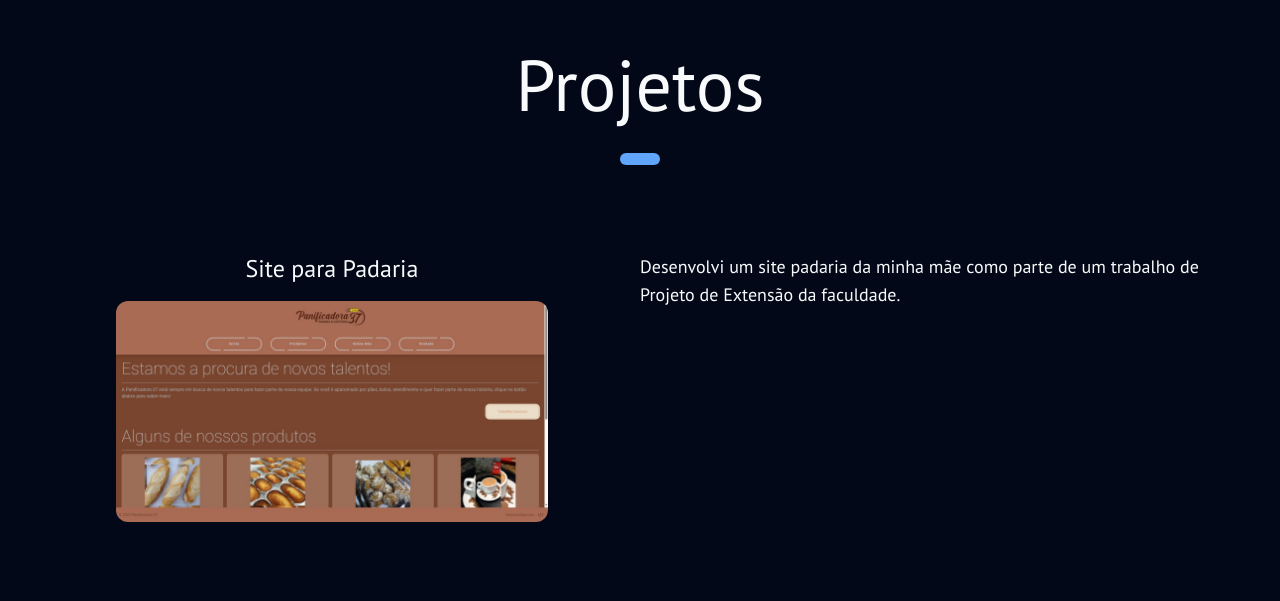
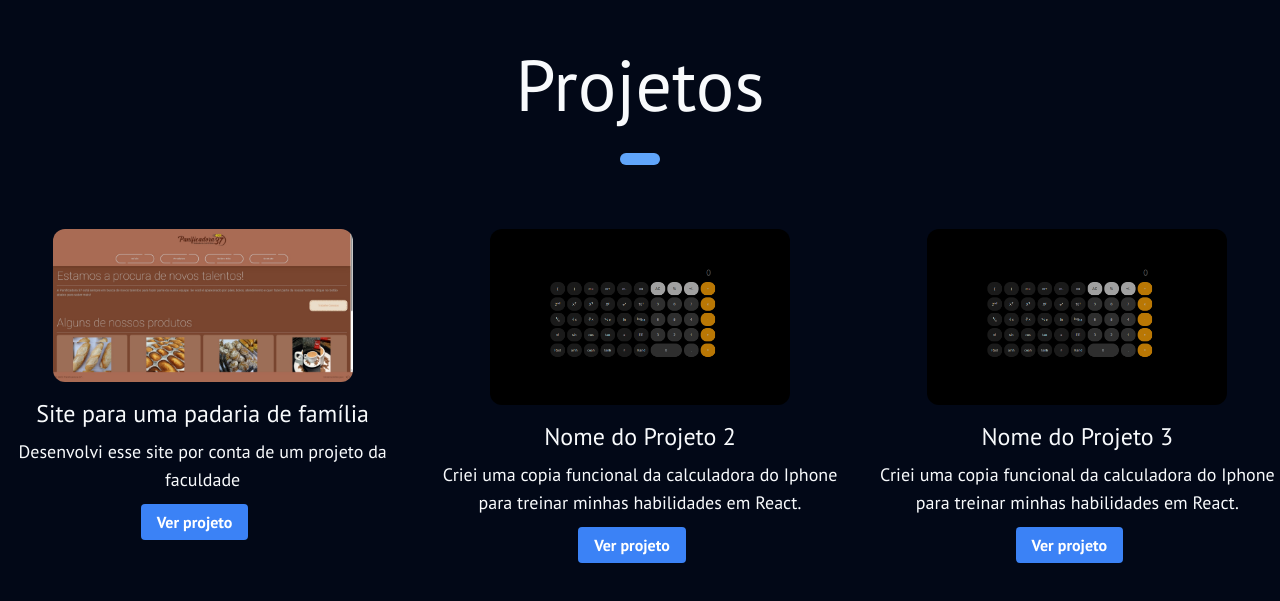
Before and after one commit to GabrielErani/PortFolioVite, a React (Vite) app: page / in a window 1280 px wide. Shown: the part 856-1457 px from the top of the page. Before the commit the page ends 1418 px from the top, so only its background shows below. Built offline with nearby package versions, Linux system fonts and the light colour scheme.

Commit message:
adicionando projetos

```diff
--- a/src/components/pages/MainPage/MainPage.tsx
+++ b/src/components/pages/MainPage/MainPage.tsx
@@ -1,5 +1,6 @@
 import "./MainPage.css";
 import HeaderMainPage from "./HeaderMainPage";
+import ProjectCard from "./ProjectCard";
 
 const MainPage = () => {
   return (
@@ -29,24 +30,32 @@ const MainPage = () => {
         </p>
       </section>
       <section className=" h-fit max-w-screen justify-center items-center flex flex-col" id="Projetos">
-      <div className="flex justify-center items-center flex-col w-full">
+        <div className="flex justify-center items-center flex-col w-full">
           <h1 className="my-8 md:text-7xl text-3xl">Projetos</h1>
           <span className="h-3 bg-blue-400 w-10 rounded-full mb-16"></span>
         </div>
-        <div className="grid grid-flow-row grid-cols-1 w-fit p-4 gap-8 ">
-            <div className="flex flex-col justify-center   p-2 rounded-xl md:flex-row max-w-screen">
-                <div className="flex flex-col items-center md:w-[50%]">
-                <h2 className="text-2xl">Site para Padaria</h2>
-                <img src="/panificadora37Projeto.jpeg" alt="Projeto Panificadora 37" className=" rounded-xl my-4 md:w-[70%] h-auto" />
-                </div>
-                <p className="text-lg md:text-left md:w-[50%]"> Desenvolvi um site padaria da minha mãe como parte de um trabalho de Projeto de Extensão da faculdade.<br/></p>
-
-            </div>
-
-</div>
-
+        <div className="grid grid-cols-1 sm:grid-cols-2 md:grid-cols-3 gap-8 p-4.">
+          <ProjectCard
+            imageSrc="public\panificadora37Projeto.jpeg"
+            projectName="Site para uma padaria de família"
+            projectDescription="Desenvolvi esse site por conta de um projeto da faculdade"
+            demoLink="https://panificadora37.com.br"
+          />
+          <ProjectCard
+            imageSrc="public\iphoneCalculatorCopy.png"
+            projectName="Nome do Projeto 2"
+            projectDescription="Criei uma copia funcional da calculadora do Iphone para treinar minhas habilidades em React."
+            demoLink="https://iphone-calculator-three.vercel.app/"
+          />
+          <ProjectCard
+            imageSrc="public\iphoneCalculatorCopy.png"
+            projectName="Nome do Projeto 3"
+            projectDescription="Criei uma copia funcional da calculadora do Iphone para treinar minhas habilidades em React."
+            demoLink="https://iphone-calculator-three.vercel.app/"
+          />
+        </div>
       </section>
     </>
-  )};
+)};
 
 export default MainPage;
--- /dev/null
+++ b/src/components/pages/MainPage/ProjectCard.tsx
@@ -0,0 +1,30 @@
+import React from 'react';
+
+interface ProjectCardProps {
+  imageSrc: string;
+  projectName: string;
+  projectDescription: string;
+  demoLink: string;
+}
+
+const ProjectCard: React.FC<ProjectCardProps> = ({
+  imageSrc,
+  projectName,
+  projectDescription,
+  demoLink,
+}) => {
+  return (
+    <div className="flex flex-col items-center mb-12">
+      <img src={imageSrc} alt={projectName} className="rounded-xl mb-4 max-w-[300px] h-auto" />
+      <h2 className="text-2xl mb-2">{projectName}</h2>
+      <p className="text-lg text-center mb-4">{projectDescription}</p>
+      <div>
+        <a href={demoLink} target="_blank" className="bg-blue-500 hover:bg-blue-600 text-white font-bold py-2 px-4 rounded mr-4">
+          Ver projeto
+        </a>
+      </div>
+    </div>
+  );
+};
+
+export default ProjectCard;
```
Also changed, not shown: public/iphoneCalculatorCopy.png (added).
